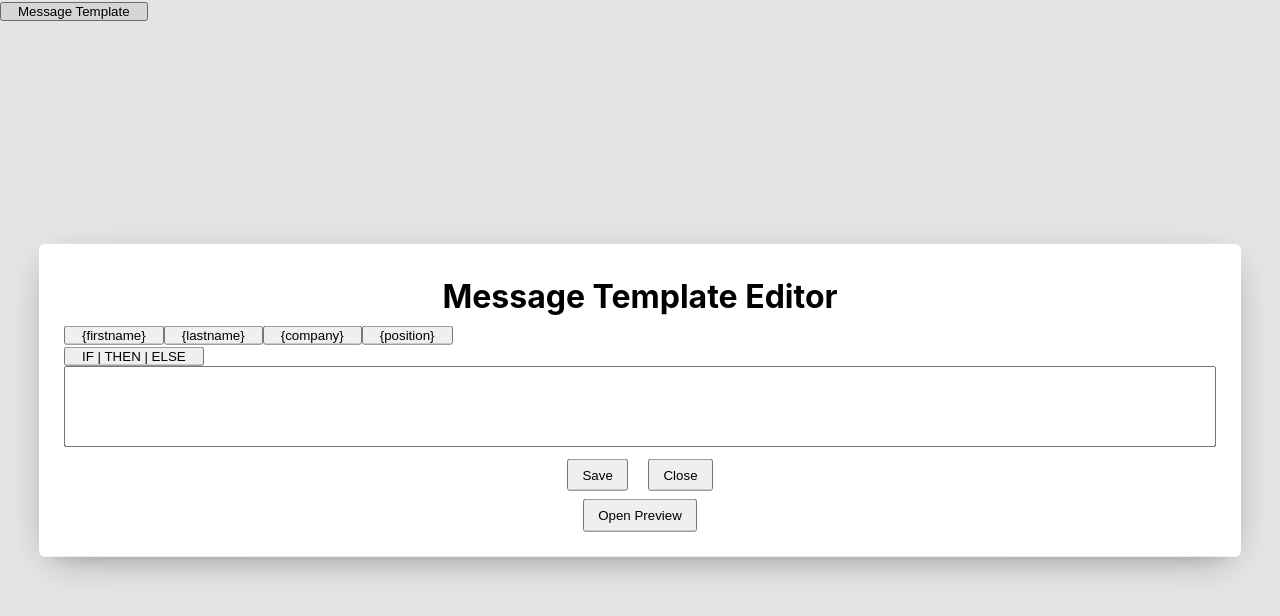
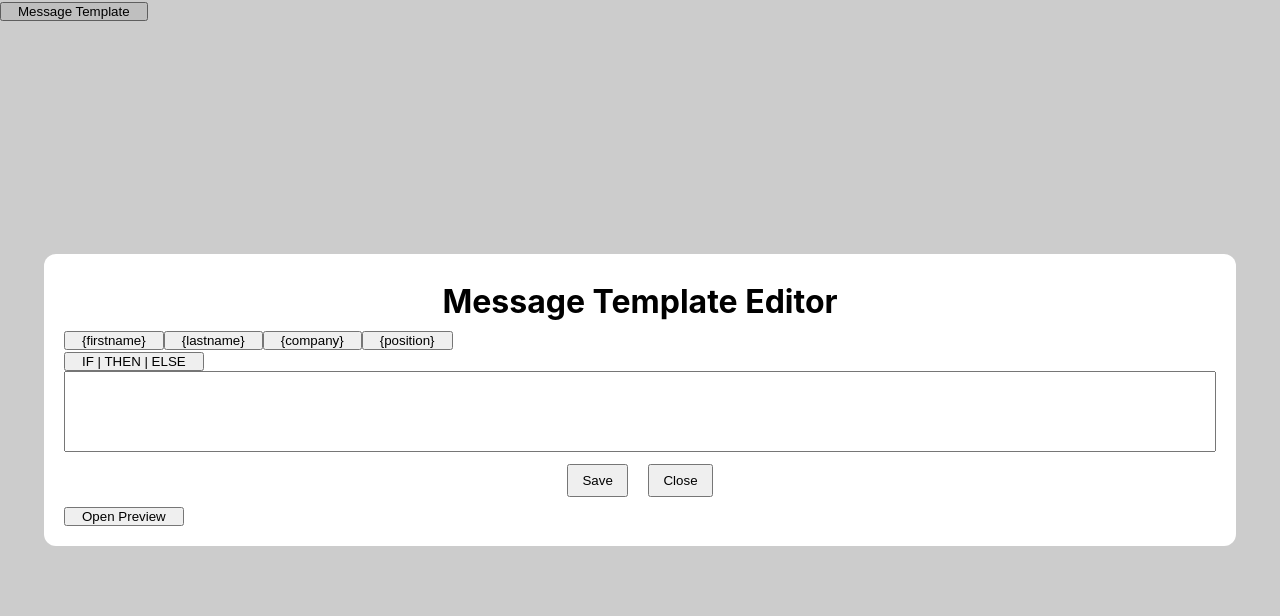
Before and after one commit to issa012/message-editor, a React (Create React App) app: page / in a window 1280 px wide. Both pictures are taken after a click on the button "Message Template". Shown: the top 616 px of the page. Built offline with nearby package versions, Linux system fonts and the light colour scheme.

Commit message:
added my own modal implementation

```diff
--- a/package.json
+++ b/package.json
@@ -3,7 +3,6 @@
   "version": "0.1.0",
   "private": true,
   "dependencies": {
-    "@radix-ui/react-dialog": "^1.0.4",
     "@testing-library/jest-dom": "^5.16.5",
     "@testing-library/react": "^13.4.0",
     "@testing-library/user-event": "^13.5.0",
--- a/src/components/EditorWidget/EditerWidget.module.css
+++ b/src/components/EditorWidget/EditerWidget.module.css
@@ -1,3 +1,9 @@
+.container {
+  width: 90vw;
+  max-height: 90vh;
+  overflow: auto;
+}
+
 .title {
   font-size: 2rem;
   text-align: center;
--- a/src/components/EditorWidget/EditorWidget.tsx
+++ b/src/components/EditorWidget/EditorWidget.tsx
@@ -4,7 +4,6 @@ import InputTree from './InputTree/InputTree';
 import { Button } from '../ui/button/button';
 import PreviewModal from '../PreviewModal';
 import styles from './EditerWidget.module.css';
-import { ModalClose } from '../ui/modal/modal';
 
 export type Template = {
   condition: string;
@@ -22,10 +21,12 @@ const EditorWidget = ({
   arrVarNames,
   callbackSave,
   template,
+  onClose,
 }: {
   arrVarNames: string[];
   template?: MyTemplate;
   callbackSave: () => Promise<void>;
+  onClose: () => void;
 }) => {
   const [values, setValues] = useState<MyTemplate>(template || { value: '', children: [] });
   const mainRef = useRef<HTMLTextAreaElement>(null);
@@ -66,9 +67,8 @@ const EditorWidget = ({
 
     let removed = curr.children.splice(pathId.at(-1), 1);
 
-    referenceToParent.value = referenceToParent.value.concat(
-      removed.at(pathId.at(-1)).additional.value
-    );
+    referenceToParent.value = referenceToParent.value.concat(removed[0].additional.value);
+
     setValues(copy);
   }
 
@@ -137,7 +137,7 @@ const EditorWidget = ({
   }, []);
 
   return (
-    <div>
+    <div className={styles.container}>
       <div>
         <h1 className={styles.title}>Message Template Editor</h1>
         <div>
@@ -173,7 +173,7 @@ const EditorWidget = ({
       </div>
       <div className={styles.controls}>
         <Button onClick={() => callbackSave()}>Save</Button>
-        <ModalClose>Close</ModalClose>
+        <Button onClick={onClose}>Close</Button>
       </div>
       <PreviewModal template={values} arrVarNames={arrVarNames} />
     </div>
--- a/src/components/EditorWidgetModal.tsx
+++ b/src/components/EditorWidgetModal.tsx
@@ -1,8 +1,8 @@
+import { useState } from 'react';
 import EditorWidget, { MyTemplate } from './EditorWidget/EditorWidget';
 
 import { Button } from './ui/button/button';
-
-import { Modal, ModalContent, ModalTrigger } from './ui/modal/modal';
+import { Modal } from './ui/modal/modal';
 
 const EditorWidgetModal = ({
   arrVarNames,
@@ -13,15 +13,20 @@ const EditorWidgetModal = ({
   template?: MyTemplate;
   callbackSave: () => Promise<void>;
 }) => {
+  const [open, setOpen] = useState(false);
   return (
-    <Modal>
-      <ModalTrigger asChild>
-        <Button>Message Template</Button>
-      </ModalTrigger>
-      <ModalContent>
-        <EditorWidget arrVarNames={arrVarNames} callbackSave={callbackSave} template={template} />
-      </ModalContent>
-    </Modal>
+    <div>
+      <Button onClick={() => setOpen(true)}>Message Template</Button>
+
+      <Modal open={open} setOpen={setOpen}>
+        <EditorWidget
+          arrVarNames={arrVarNames}
+          callbackSave={callbackSave}
+          template={template}
+          onClose={() => setOpen(false)}
+        />
+      </Modal>
+    </div>
   );
 };
 export default EditorWidgetModal;
--- a/src/components/PreviewModal.tsx
+++ b/src/components/PreviewModal.tsx
@@ -1,9 +1,9 @@
+import { useState } from 'react';
 import { MyTemplate } from './EditorWidget/EditorWidget';
 import Preview from './EditorWidget/Preview/Preview';
 
 import { Button } from './ui/button/button';
-
-import { Modal, ModalClose, ModalContent, ModalTrigger } from './ui/modal/modal';
+import { Modal } from './ui/modal/modal';
 
 const PreviewModal = ({
   arrVarNames,
@@ -13,18 +13,16 @@ const PreviewModal = ({
   arrVarNames: string[];
   template: MyTemplate;
 }) => {
+  const [open, setOpen] = useState(false);
   return (
-    <Modal>
-      <ModalTrigger asChild>
-        <div className="controls">
-          <Button>Open Preview</Button>
-        </div>
-      </ModalTrigger>
-      <ModalContent className="preview">
+    <div>
+      <Button onClick={() => setOpen(true)}>Open Preview</Button>
+
+      <Modal open={open} setOpen={setOpen}>
         <Preview arrVarNames={arrVarNames} template={template} />
-        <ModalClose>Close</ModalClose>
-      </ModalContent>
-    </Modal>
+        <Button onClick={() => setOpen(false)}>Close</Button>
+      </Modal>
+    </div>
   );
 };
 export default PreviewModal;
--- a/src/components/ui/modal/modal.module.css
+++ b/src/components/ui/modal/modal.module.css
@@ -1,42 +1,25 @@
-.overlay {
-  background-color: rgba(0, 0, 0, 0.1);
+.modal {
+  height: 100vh;
+  width: 100vw;
+  background-color: rgba(0, 0, 0, 0.2);
   position: fixed;
-  inset: 0;
-  animation: overlayShow 150ms cubic-bezier(0.16, 1, 0.3, 1);
+  top: 0;
+  left: 0;
+  display: flex;
+  align-items: center;
+  justify-content: center;
+  opacity: 0;
+  pointer-events: none;
+  transition: 0.1s;
 }
 
-.content {
-  background-color: white;
-  border-radius: 6px;
-  box-shadow: hsl(206 22% 7% / 35%) 0px 10px 38px -10px, hsl(206 22% 7% / 20%) 0px 10px 20px -15px;
-  position: fixed;
-  top: 50%;
-  left: 50%;
-  transform: translate(-50%, -50%);
-  width: 90vw;
-
-  max-height: 85vh;
-  overflow: auto;
-  padding: 25px;
-  animation: contentShow 150ms cubic-bezier(0.16, 1, 0.3, 1);
+.modal.show {
+  opacity: 1;
+  pointer-events: all;
 }
 
-@keyframes overlayShow {
-  from {
-    opacity: 0;
-  }
-  to {
-    opacity: 1;
-  }
+.modalContent {
+  padding: 20px;
+  border-radius: 12px;
+  background-color: white;
 }
-
-@keyframes contentShow {
-  from {
-    opacity: 0;
-    transform: translate(-50%, -48%) scale(0.96);
-  }
-  to {
-    opacity: 1;
-    transform: translate(-50%, -50%) scale(1);
-  }
-}
--- a/src/components/ui/modal/modal.tsx
+++ b/src/components/ui/modal/modal.tsx
@@ -1,23 +1,16 @@
-import { Root, Trigger, Portal, Overlay, Content, Close, Title } from '@radix-ui/react-dialog';
 import styles from './modal.module.css';
+interface ModalProps {
+  open: boolean;
+  setOpen: React.Dispatch<React.SetStateAction<boolean>>;
+  children: React.ReactNode;
+}
 
-export const Modal = ({ children }: { children: React.ReactNode }) => <Root>{children}</Root>;
-
-export const ModalContent = ({
-  children,
-  className,
-}: {
-  children: React.ReactNode;
-  className?: string;
-}) => {
+export const Modal = ({ open, setOpen, children }: ModalProps) => {
   return (
-    <Portal>
-      <Overlay className={styles.overlay} />
-      <Content className={styles.content + ' ' + className}>{children}</Content>
-    </Portal>
+    <div className={`${styles.modal} ${open ? styles.show : ''}`} onClick={() => setOpen(false)}>
+      <div className={styles.modalContent} onClick={(e) => e.stopPropagation()}>
+        {children}
+      </div>
+    </div>
   );
 };
-
-export const ModalClose = Close;
-export const ModalTrigger = Trigger;
-export const ModalTitle = Title;
```
Also changed, not shown: 1 other file (tests, documents, lock files or other folders).
